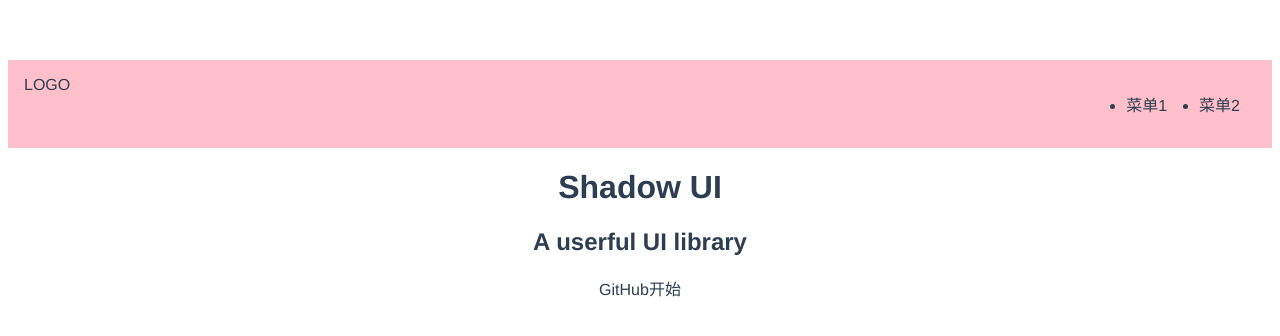
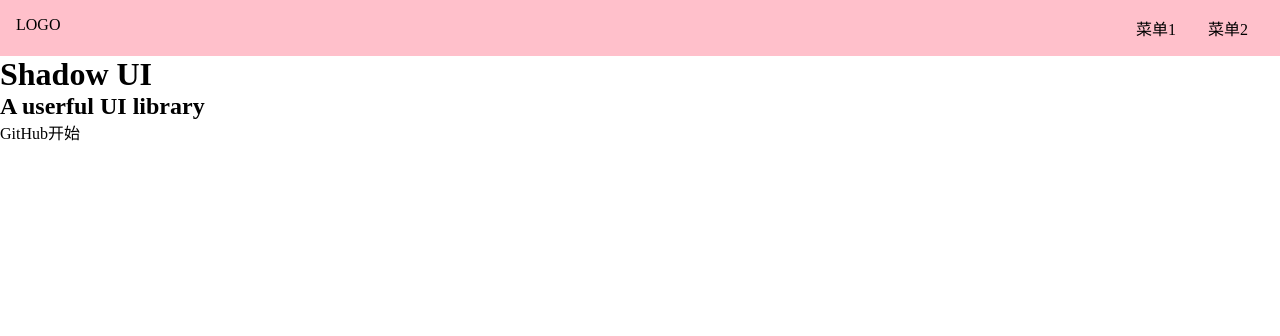
Before and after one commit to rustinliu/yezi-UI, a Vue app: page /#/ in a window 1280 px wide. Shown: the top 336 px of the page. Built offline with nearby package versions, Linux system fonts and the light colour scheme.

Commit message:
封装Topnav

```diff
--- a/src/components/MyApp.vue
+++ /dev/null
@@ -1,3 +0,0 @@
-<template>
-    <div>my first vue3 component</div>
-</template>
--- a/src/components/MyApp2.vue
+++ /dev/null
@@ -1,3 +0,0 @@
-<template>
-    <div>my second vue3 component</div>
-</template>
--- /dev/null
+++ b/src/components/Topnav.vue
@@ -0,0 +1,29 @@
+<template>
+    <div class="topnav">
+        <div class="logo">LOGO</div>
+        <ul class="menu">
+            <li>菜单1</li>
+            <li>菜单2</li>
+        </ul>
+    </div>
+</template>
+
+<style lang="scss" scoped>
+.topnav {
+    background: pink;
+    display: flex;
+    padding: 16px;
+    > .logo {
+        max-width: 6em;
+        margin-right: auto;
+    }
+    > .menu {
+        display: flex;
+        white-space: nowrap;
+        flex-wrap: nowrap;
+        > li {
+            margin: 0 1em;
+        }
+    }
+}
+</style>
--- a/src/index.css
+++ /dev/null
@@ -1,8 +0,0 @@
-#app {
-  font-family: Avenir, Helvetica, Arial, sans-serif;
-  -webkit-font-smoothing: antialiased;
-  -moz-osx-font-smoothing: grayscale;
-  text-align: center;
-  color: #2c3e50;
-  margin-top: 60px;
-}
--- /dev/null
+++ b/src/index.scss
@@ -0,0 +1,16 @@
+* {
+    margin: 0;
+    padding: 0;
+    box-sizing: border-box;
+}
+ul,
+ol {
+    list-style: none;
+}
+a {
+    text-decoration: none;
+    color: inherit;
+    &:hover {
+        border-bottom: 1px solid;
+    }
+}
--- a/src/main.ts
+++ b/src/main.ts
@@ -1,6 +1,6 @@
 import { createApp } from 'vue';
 import App from './App.vue';
-import './index.css';
+import './index.scss';
 import { createWebHashHistory, createRouter } from 'vue-router';
 import Home from './views/Home.vue';
 import Doc from './views/Doc.vue';
--- a/src/views/Doc.vue
+++ b/src/views/Doc.vue
@@ -1,10 +1,18 @@
 <template>
-    <div class="topnav">
-        <div class="logo"></div>
-        <div class="menu"></div>
-    </div>
-    <div class="content">
-        <aside>边栏</aside>
-        <main>主内容</main>
+    <div>
+        <Topnav></Topnav>
+        <div class="content">
+            <aside>边栏</aside>
+            <main>主内容</main>
+        </div>
     </div>
 </template>
+
+<script lang="ts">
+import Topnav from '../components/Topnav.vue';
+export default {
+    components: {
+        Topnav,
+    },
+};
+</script>
--- a/src/views/Home.vue
+++ b/src/views/Home.vue
@@ -1,12 +1,6 @@
 <template>
     <div>
-        <div class="topnav">
-            <div class="logo">LOGO</div>
-            <ul class="menu">
-                <li>菜单1</li>
-                <li>菜单2</li>
-            </ul>
-        </div>
+        <Topnav></Topnav>
         <div class="banner">
             <h1>Shadow UI</h1>
             <h2>A userful UI library</h2>
@@ -17,22 +11,13 @@
         </div>
     </div>
 </template>
-<style lang="scss" scoped>
-.topnav {
-    background: pink;
-    display: flex;
-    padding: 16px;
-    > .logo {
-        max-width: 6em;
-        margin-right: auto;
-    }
-    > .menu {
-        display: flex;
-        white-space: nowrap;
-        flex-wrap: nowrap;
-        > li {
-            margin: 0 1em;
-        }
-    }
-}
-</style>
+<script lang="ts">
+import Topnav from '../components/Topnav.vue';
+
+export default {
+    components: {
+        Topnav,
+    },
+};
+</script>
+<style lang="scss" scoped></style>
```
Also changed, not shown: src/components/HelloWorld.vue (deleted, +0 -19 lines).
